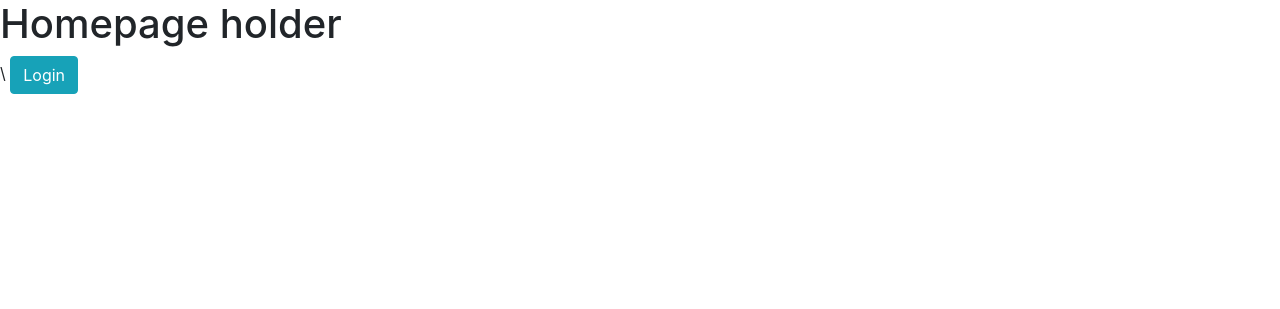
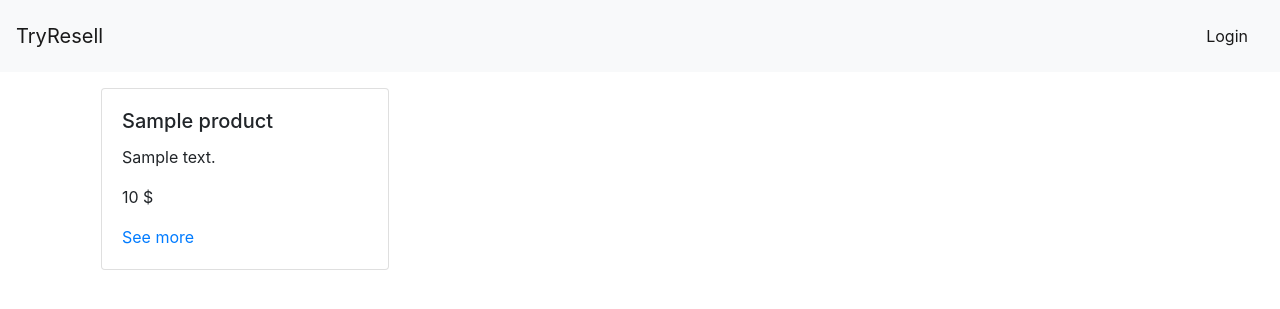
Before and after one commit to tringakrasniqi/try-resell, a Django app: template main/apps/shop/templates/homepage.html in a window 1280 px wide. Shown: the top 309 px of the page. Run offline with Django 3.2, Linux system fonts and the light colour scheme; the template is opened without the code that fills it: values that come from a table or form of the project are taken from there, others are empty; tables that the repository leaves empty hold one stand-in row (values such as "Sample post"); parts of the project's set-up code (start-up, migrations or seed data) failed here and were passed over; some libraries are stand-ins or nearby versions.

Commit message:
added create_product and show_product routes/simple views

```diff
--- a/main/apps/shop/models.py
+++ b/main/apps/shop/models.py
@@ -1,4 +1,15 @@
 from django.db import models
+
+class Category(models.Model):
+      name = models.CharField(max_length=100)
+      created_at = models.DateTimeField(auto_now_add=True)
+      updated_at = models.DateTimeField(auto_now=True)
 
 class Product(models.Model):
       title = models.CharField(max_length=255)
+      description = models.TextField()
+      price = models.IntegerField()
+      condition = models.IntegerField()
+      categories = models.ManyToManyField(Category, related_name="products")
+      created_at = models.DateTimeField(auto_now_add=True)
+      updated_at = models.DateTimeField(auto_now=True)
--- a/main/apps/shop/templates/homepage.html
+++ b/main/apps/shop/templates/homepage.html
@@ -5,17 +5,56 @@
       <meta name="viewport" content="width=device-width, initial-scale=1.0">
       <title>TryResell</title>
       <link rel="stylesheet" href="https://stackpath.bootstrapcdn.com/bootstrap/4.5.0/css/bootstrap.min.css" integrity="sha384-9aIt2nRpC12Uk9gS9baDl411NQApFmC26EwAOH8WgZl5MYYxFfc+NcPb1dKGj7Sk" crossorigin="anonymous">
-      {% load static %}
-      <link rel="stylesheet" href={% static 'css\style.css' %}>
 </head>
 <body>
 
-<h1>Homepage holder</h1>\
-{% if user_logged_in %}
-      <h1>Logged in!</h1>
-      <a class="btn btn-danger" href="/authenticate/logout">Loggout</a>
-{% else %}
-      <a class="btn btn-info" href="/authenticate">Login</a>
-{% endif %}
+      <nav class="navbar navbar-expand-lg navbar-light bg-light">
+            <a class="navbar-brand" href="#">TryResell</a>
+            <button class="navbar-toggler" type="button" data-toggle="collapse" data-target="#navbarText" aria-controls="navbarText" aria-expanded="false" aria-label="Toggle navigation">
+                  <span class="navbar-toggler-icon"></span>
+            </button>
+            <div class="collapse navbar-collapse" id="navbarText">
+            <ul class="navbar-nav mr-auto">
+                  {% comment %} <li class="nav-item active">
+                  <a class="nav-link" href="#">Home <span class="sr-only">(current)</span></a>
+                  </li> {% endcomment %}
+            </ul>
+            {% if user_logged_in %}
+                  <span class="navbar-text">
+                        <a class="nav-link info" href="/new_product">Create product</a>
+                  </span>
+                  <span class="navbar-text">
+                        <a class="nav-link danger" href="/authenticate/logout">Loggout</a>
+                  </span>
+            {% else %}
+                  <span class="navbar-text">
+                        <a class="nav-link info" href="/authenticate">Login</a>
+                  </span>
+            {% endif %}
+
+      </div>
+      </nav>
+
+      <div class="container">
+            {% for product in products %}
+                  <div class="card m-3" style="width: 18rem;">
+                        <div class="card-body">
+                              <h5 class="card-title">{{product.title}}</h5>
+                              {% if products.categories.all.count > 0 %}
+                                    <h6 class="card-subtitle mb-2 text-muted">{{product.categories.all}}</h6>
+                              {% endif %}
+                              <p class="card-text">{{product.description}}</p>
+                              <p class="card-text">{{product.price}} $</p>
+                              <a href="/product/{{product.id}}" class="card-link">See more</a>
+                              {% if user_logged_in %}
+                                    <a href="#" class="card-link">Add to cart</a>
+                              {% endif %}
+                        </div>
+                  </div>
+            {% endfor %}
+      </div>
+<script src="https://code.jquery.com/jquery-3.5.1.slim.min.js" integrity="sha384-DfXdz2htPH0lsSSs5nCTpuj/zy4C+OGpamoFVy38MVBnE+IbbVYUew+OrCXaRkfj" crossorigin="anonymous"></script>
+<script src="https://cdn.jsdelivr.net/npm/popper.js@1.16.0/dist/umd/popper.min.js" integrity="sha384-Q6E9RHvbIyZFJoft+2mJbHaEWldlvI9IOYy5n3zV9zzTtmI3UksdQRVvoxMfooAo" crossorigin="anonymous"></script>
+<script src="https://stackpath.bootstrapcdn.com/bootstrap/4.5.0/js/bootstrap.min.js" integrity="sha384-OgVRvuATP1z7JjHLkuOU7Xw704+h835Lr+6QL9UvYjZE3Ipu6Tp75j7Bh/kR0JKI" crossorigin="anonymous"></script>
 </body>
 </html>
--- a/main/apps/shop/urls.py
+++ b/main/apps/shop/urls.py
@@ -3,4 +3,7 @@ from . import views
 
 urlpatterns = [
     path('', views.index),
+    path('new_product', views.new_product),
+    path('create_product', views.create_product),
+    path('product/<int:product_id>', views.show_product)
 ]
```
Also changed, not shown: main/apps/shop/templates/new_product.html (added, +33 -0 lines), main/apps/shop/templates/show_product.html (added, +19 -0 lines), main/apps/shop/views.py (+25 -5 lines), main/apps/shop/migrations/0001_initial.py (added).
